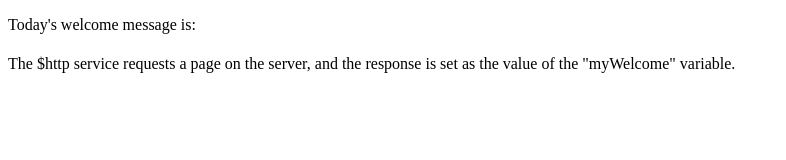
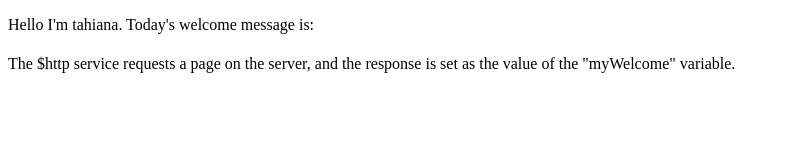
Before and after one commit to TahianaAndriambahoaka/blablabla, a plain HTML site: page index.html in a window 1280 px wide. Shown: the whole page, without its empty margins (0-786 px from the left). Drawn offline with nearby package versions, Linux system fonts and the light colour scheme; no server answers.

Commit message:
Update index.html

```diff
--- a/index.html
+++ b/index.html
@@ -9,7 +9,7 @@
 
 <div ng-app="myApp" ng-controller="myCtrl">
 
-<p>Today's welcome message is:</p>
+<p>Hello I'm tahiana. Today's welcome message is:</p>
 
 <h1>{{myWelcome}}</h1>
 
```
